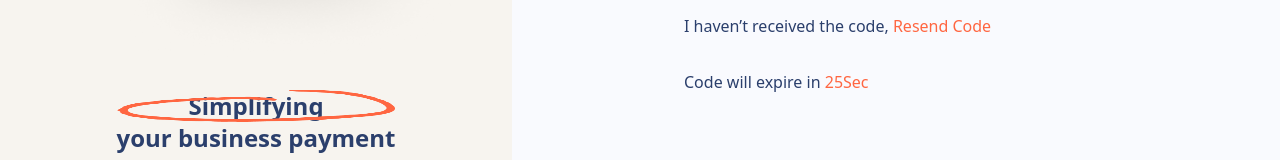
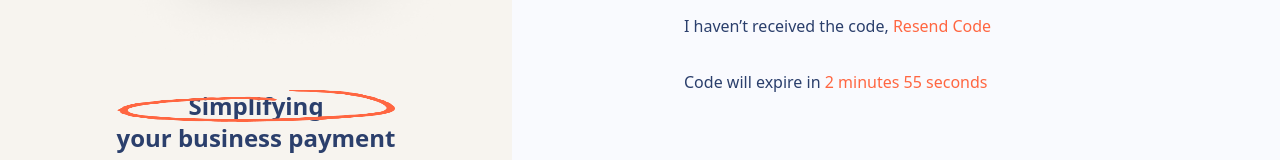
Before and after one commit to mosgizy/tradeasy, a Next.js app: page /verify in a window 1280 px wide. Shown: the part 550-710 px from the top of the page. Built offline with nearby package versions, Linux system fonts and the light colour scheme.

Commit message:
otp countdown timer to 3 mins and input field now focus on next input when an input have been given

```diff
--- a/src/app/(auth)/verify/page.tsx
+++ b/src/app/(auth)/verify/page.tsx
@@ -3,21 +3,25 @@
 import {baseUrl} from '@/utils/constants'
 import Image from 'next/image'
 import Link from 'next/link'
-import React, {useState, useEffect, ChangeEvent, FormEvent} from 'react'
+import React, {useState, ChangeEvent, FormEvent} from 'react'
 import {useRouter} from 'next/navigation'
 import {registerStore} from '@/store/register'
 import Cookies from 'js-cookie'
 import useToaster from '@/hooks/useToast'
+import {useRefs} from '@/hooks/useRefs'
+import {useTimer} from '@/hooks/timer'
 
 const Verify = () => {
-  const [seconds, setSeconds] = useState(30)
-  const [formData, setFormData] = useState({
+  const [formData, setFormData] = useState<{[key: string]: string}>({
     num1: '',
     num2: '',
     num3: '',
     num4: '',
     num5: ''
   })
+
+  const {refsByKey, setRef} = useRefs()
+  const {minutes, remainingSeconds, setTimer} = useTimer()
 
   const {formData: vendor} = registerStore()
 
@@ -27,9 +31,12 @@ const Verify = () => {
 
   const router = useRouter()
 
-  const handleForm = (e: ChangeEvent<HTMLInputElement>) => {
+  const handleForm = (index: number, e: ChangeEvent<HTMLInputElement>) => {
     const {name} = e.target
     const value = e.target.value.slice(0, 1)
+    if (value !== '') {
+      refsByKey[`num${index + 1}`]?.focus()
+    }
     setFormData({...formData, [name]: value.slice(0, 1)})
   }
 
@@ -76,7 +83,7 @@ const Verify = () => {
       const data = await res.json()
 
       if (res.ok) {
-        setSeconds(30)
+        setTimer(180)
       }
 
       console.log(data)
@@ -84,18 +91,6 @@ const Verify = () => {
       console.error(error)
     }
   }
-
-  useEffect(() => {
-    if (seconds <= 0) {
-      return
-    }
-
-    const intervalId = setInterval(() => {
-      setSeconds(prevSeconds => prevSeconds - 1)
-    }, 1000)
-
-    return () => clearInterval(intervalId)
-  }, [seconds])
 
   return (
     <div className="flex-[0_1_80%] md:flex-[0_1_45%]">
@@ -111,11 +106,20 @@ const Verify = () => {
           we sent a code to your email, enter it below to verify your account{' '}
         </h2>
         <div className="flex-center justify-center gap-4 [&>input]:font-bold [&>input]:text-center [&>input]:text-3xl [&>input]:border [&>input]:border-secondary-300 [&>input]:rounded-lg [&>input:focus-within]:border-primary-100 [&>input]:outline-none [&>input]:w-[3.5rem] md:[&>input]:w-[4.5rem] [&>input]:h-[4.1rem] md:[&>input]:h-[5.1875rem] ">
-          <input type="text" name="num1" id="" value={formData.num1} onChange={handleForm} maxLength={1} />
-          <input type="text" name="num2" id="" value={formData.num2} onChange={handleForm} maxLength={1} />
-          <input type="text" name="num3" id="" value={formData.num3} onChange={handleForm} maxLength={1} />
-          <input type="text" name="num4" id="" value={formData.num4} onChange={handleForm} maxLength={1} />
-          <input type="text" name="num5" id="" value={formData.num5} onChange={handleForm} maxLength={1} />
+          {Object.keys(formData).map((data, index) => {
+            return (
+              <input
+                key={index}
+                type="text"
+                name={`num${index + 1}`}
+                id=""
+                ref={element => setRef(element, `num${index + 1}`)}
+                value={formData[data]}
+                onChange={e => handleForm(index + 1, e)}
+                maxLength={1}
+              />
+            )
+          })}
         </div>
         <button className=" rounded-lg bg-primary-100 py-3 mt-12 block w-full font-bold text-white">
           {loading ? <div className="loader"></div> : 'Verify Account'}
@@ -127,7 +131,10 @@ const Verify = () => {
           </span>
         </div>
         <div className="text-center md:text-left">
-          Code will expire in <span className="text-primary-100">{seconds}Sec</span>
+          Code will expire in{' '}
+          <span className="text-primary-100">
+            {minutes} minutes {remainingSeconds} seconds
+          </span>
         </div>
       </form>
     </div>
--- /dev/null
+++ b/src/hooks/timer.ts
@@ -0,0 +1,23 @@
+import { useEffect, useState } from "react"
+
+export const useTimer = () => {
+  const [seconds, setSeconds] = useState(180)
+  useEffect(() => {
+    if (seconds <= 0) {
+      return
+    }
+
+    const intervalId = setInterval(() => {
+      setSeconds(prevSeconds => prevSeconds - 1)
+    }, 1000)
+
+    return () => clearInterval(intervalId)
+  }, [seconds])
+
+  const setTimer = (value:number) => setSeconds(value)
+
+  const minutes = Math.floor(seconds / 60)
+  const remainingSeconds = seconds % 60
+
+  return {minutes,remainingSeconds,setTimer}
+}
--- /dev/null
+++ b/src/hooks/useRefs.ts
@@ -0,0 +1,11 @@
+import { useRef } from "react";
+
+export const useRefs = () => {
+  const refsByKey = useRef<Record<string,HTMLInputElement | null>>({})
+
+  const setRef = (element: HTMLInputElement | null, key: string) => {
+    refsByKey.current[key] = element;
+  }
+
+  return {refsByKey: refsByKey.current, setRef};
+}
```
Also changed, not shown: 1 other file (tests, documents, lock files or other folders).
